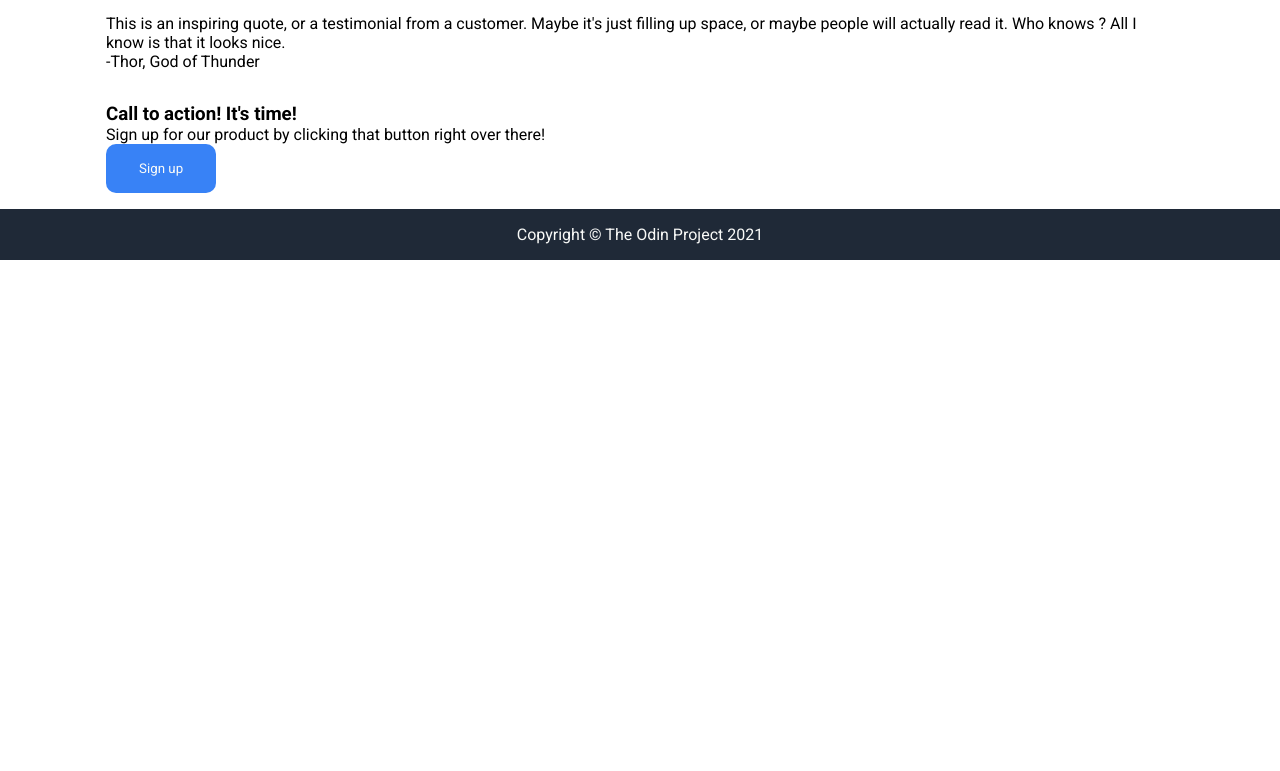
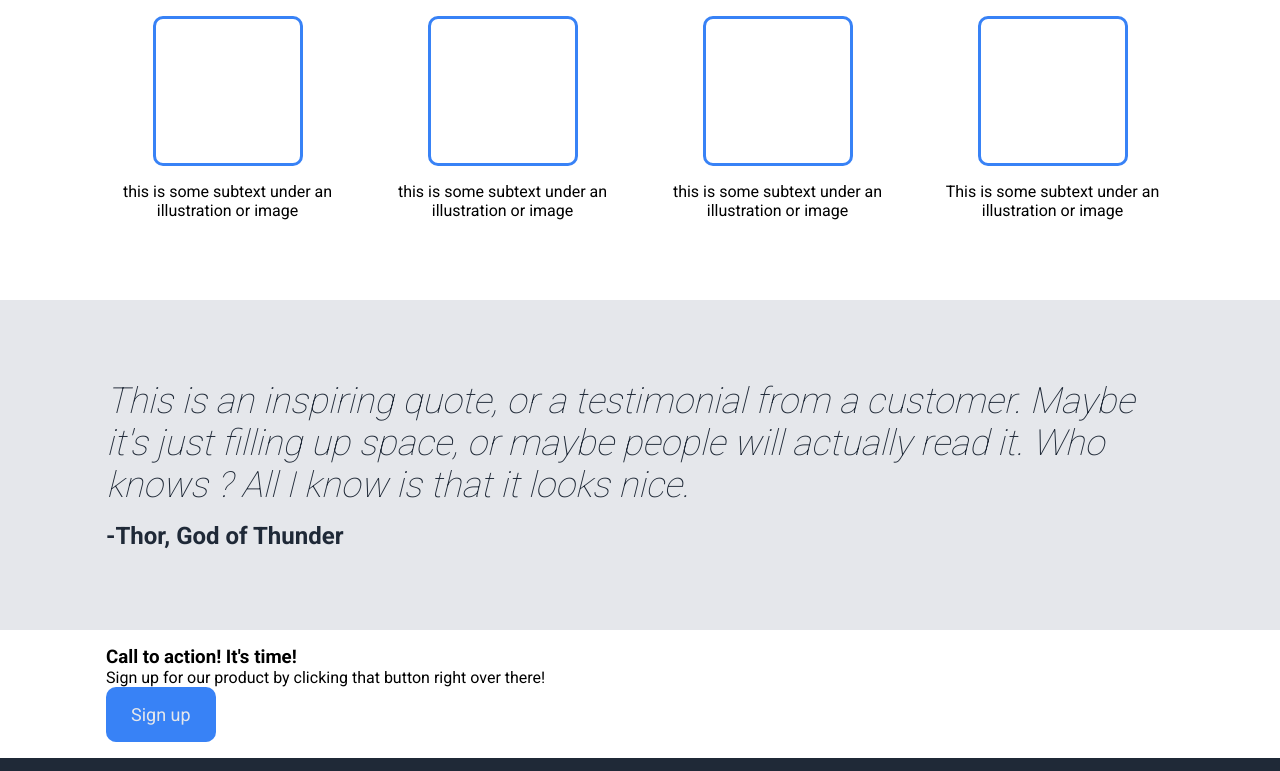
Before and after one commit to Halfonx/odin-landing-page, a plain HTML site: page index.html in a window 1280 px wide. Shown: the part 530-1301 px from the top of the page. Before the commit the page ends 800 px from the top, so only its background shows below. Drawn offline with Linux system fonts and the light colour scheme.

Commit message:
Add CSS on Information section and Quote section

```diff
--- a/css/styles.css
+++ b/css/styles.css
@@ -1,4 +1,4 @@
-@import url('https://fonts.googleapis.com/css2?family=Roboto:wght@400;700;900&display=swap');
+@import url('https://fonts.googleapis.com/css2?family=Roboto:wght@100;400;700;900&display=swap');
 
 html,
 *,
@@ -51,6 +51,7 @@ ul {
 }
 
 ul,
+button,
 .hero-section-left p {
     font-size: 18px;
     color: #e5e7eb;
@@ -80,14 +81,72 @@ h1 {
     margin-bottom: 32px;
 }
 
+.hero-section-left p {
+    margin-bottom: 16px;
+}
+
 .hero-image {
     max-width: 50%;
 }
 
+.hero-section-left,
+.hero-image {
+    margin-bottom: 32px;
+}
+
 button {
     background-color: #3882f6;
-    color: #f9faf8;
-    padding: 16px 32px;
+    padding: 16px 24px;
     border: 1px solid transparent;
     border-radius: 10px;
+    cursor: pointer;
 }
+
+h2 {
+    color: #1f2937;
+    font-size: 36px;
+    font-weight: 900;
+    text-align: center;
+    margin-top: 32px;
+    margin-bottom: 32px;
+}
+
+.information-container {
+    display: flex;
+    gap: 32px;
+    flex-wrap: wrap;
+    margin-bottom: 64px;
+}
+
+.information-item {
+    flex: 1;
+    display: flex;
+    flex-direction: column;
+    align-items: center;
+    text-align: center;
+}
+
+.illustration {
+    width: 150px;
+    height: 150px;
+    border: 3px solid #3882f6;
+    display: flex;
+    border-radius: 10px;
+    margin-bottom: 16px;
+}
+
+.quote-section {
+    background-color: #e5e7eb;
+    color: #1f2937;
+    padding: 64px 0;
+    font-size: 36px;
+    font-weight: 100;
+    font-style: italic;
+}
+
+.author {
+    font-size: 24px;
+    font-style: normal;
+    font-weight: 700;
+    margin-top: 16px;
+}
--- a/index.html
+++ b/index.html
@@ -31,30 +31,31 @@
         <section>
             <div class="section-container">
                 <h2>Some random information.</h2>
-                <div>
-                    <div>
-                        <div></div>
+                <div class="information-container">
+                    <div class="information-item">
+                        <div class="illustration"></div>
                         <p>this is some subtext under an illustration or image</p>
                     </div>
-                    <div>
-                        <div></div>
+                    <div class="information-item">
+                        <div class="illustration"></div>
                         <p>this is some subtext under an illustration or image</p>
                     </div>
-                    <div>
-                        <div></div>
+                    <div class="information-item">
+                        <div class="illustration"></div>
                         <p>this is some subtext under an illustration or image</p>
                     </div>
-                    <div>
-                        <div></div>
+                    <div class="information-item">
+                        <div class="illustration"></div>
                         <p>This is some subtext under an illustration or image</p>
                     </div>
                 </div>
             </div>
+
         </section>
-        <section>
+        <section class="quote-section">
             <div class="section-container">
                 <p>This is an inspiring quote, or a testimonial from a customer. Maybe it's just filling up space, or maybe people will actually read it. Who knows ? All I know is that it looks nice.</p>
-                <span>-Thor, God of Thunder</span>
+                <div class="author">-Thor, God of Thunder</div>
             </div>
         </section>
         <section>
```
